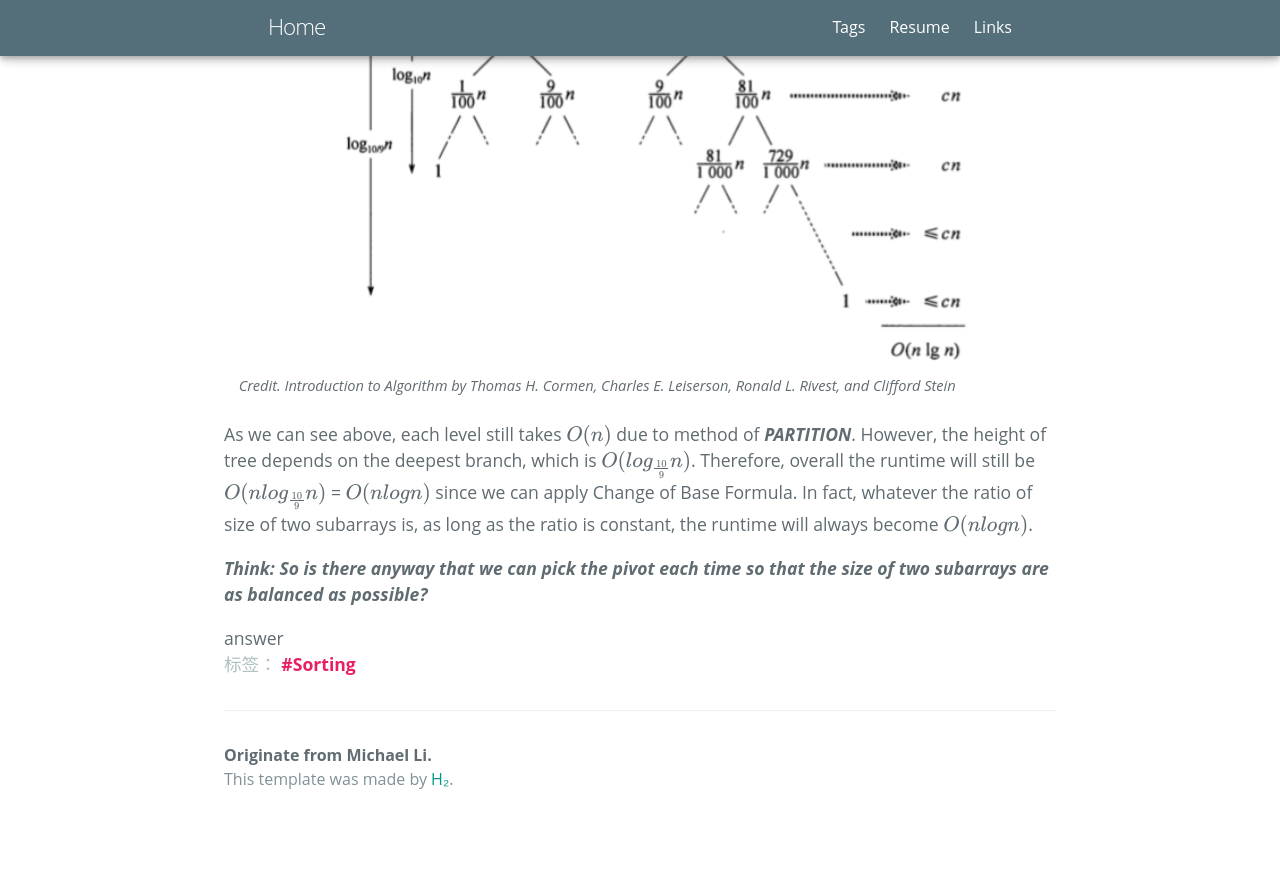
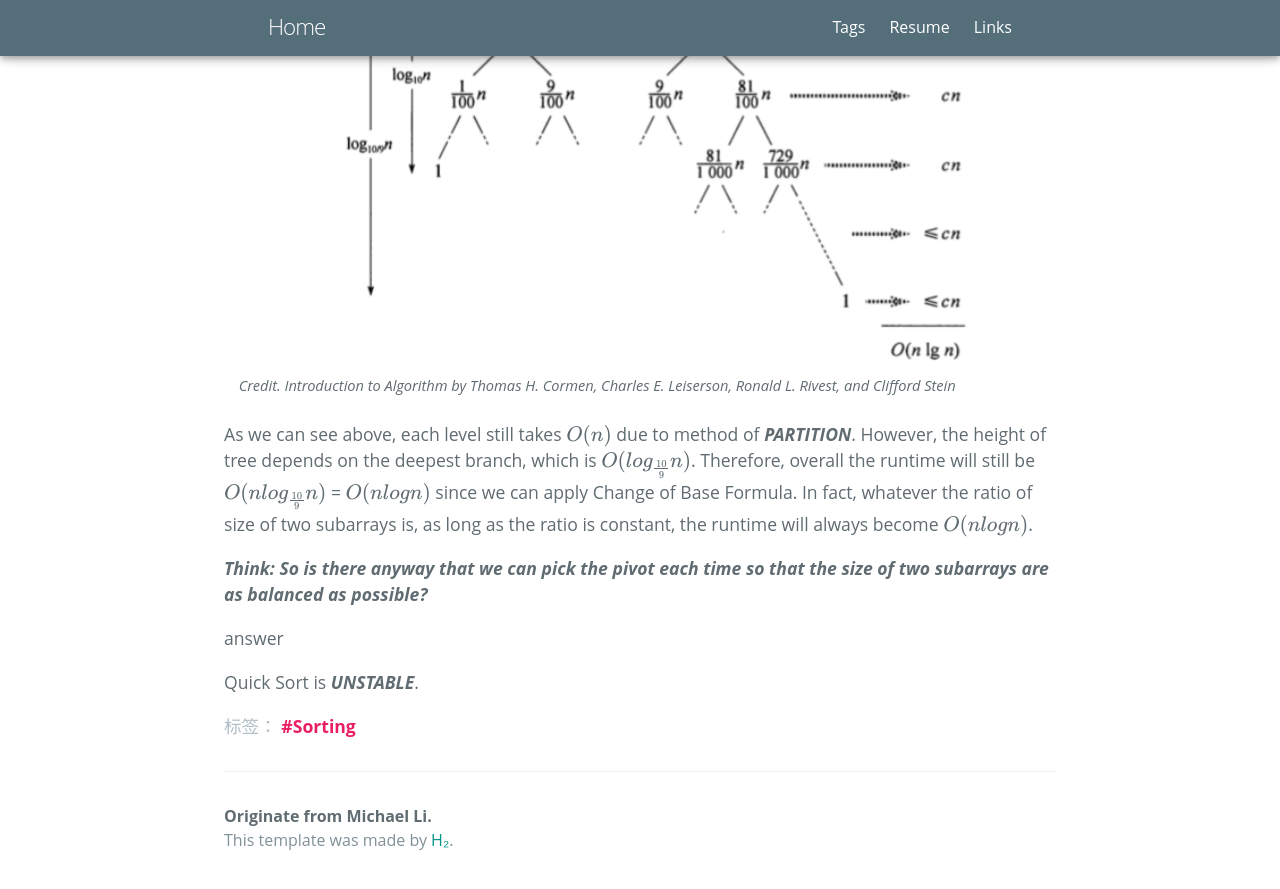
Before and after one commit to zl323/zl323.github.io, a Jekyll site: the page built from _posts/2020-05-14-Quick-Sort.md, in a window 1280 px wide and 900 px high, scrolled down 1844 px. Shown: the top 889 px of the window. Built offline with Jekyll 4.4.1, drawn with Linux system fonts in a browser that asks for light colours; some web fonts are replaced; formulas are drawn with MathJax 3; before the commit the page ends 2683 px from its top, so only the background shows below that.

Commit message:
edit quick sort

```diff
--- a/_posts/2020-05-14-Quick-Sort.md
+++ b/_posts/2020-05-14-Quick-Sort.md
@@ -66,3 +66,5 @@ As we can see above, each level still takes $O(n)$ due to method of ***PARTITION
 <summary>answer</summary>
 
 </details>
+
+Quick Sort is ***UNSTABLE***.
```
